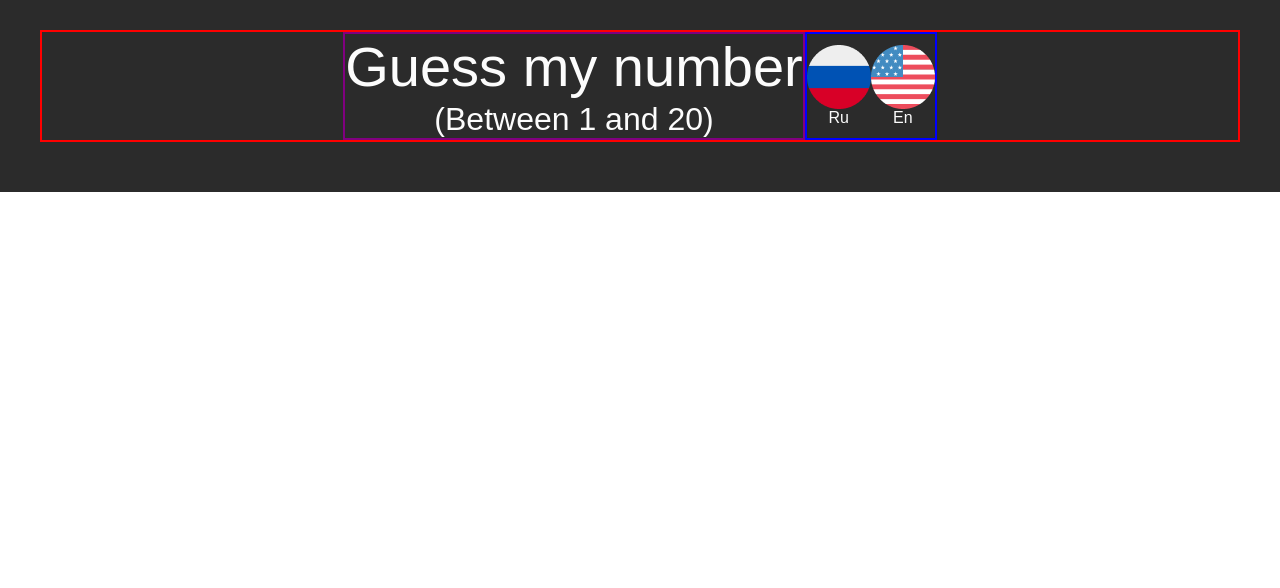
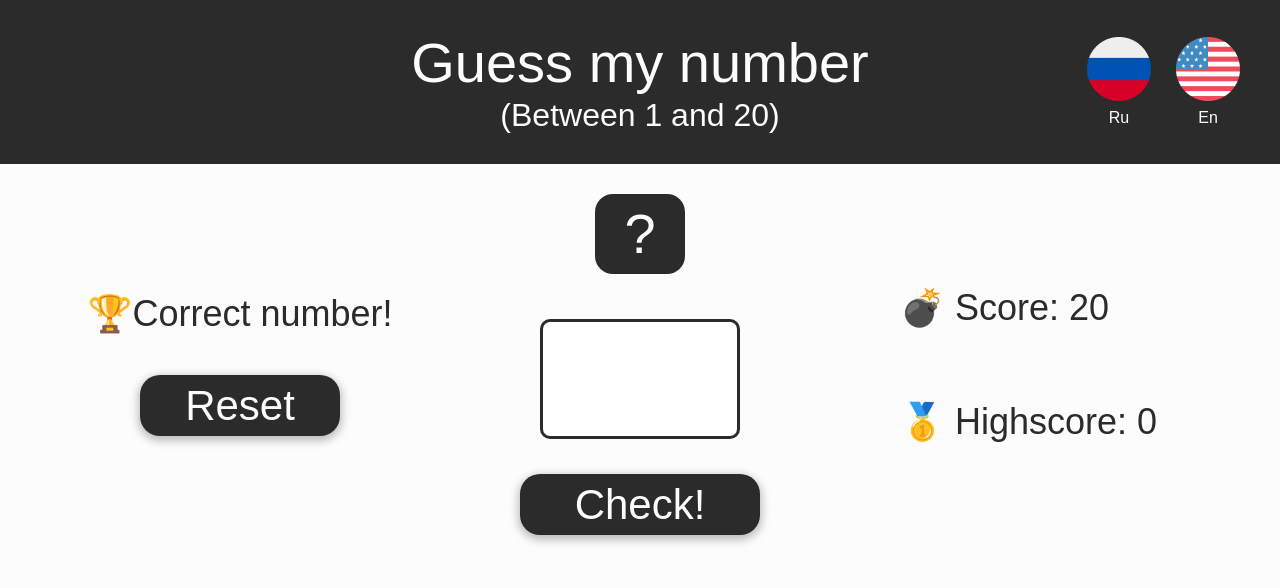
Before and after one commit to alexnik197/Guess-my-number, a plain HTML site: page index.html in a window 1280 px wide. Drawn offline with Linux system fonts and the light colour scheme.

Commit message:
create: HTML structure & style

```diff
--- a/index.html
+++ b/index.html
@@ -11,7 +11,7 @@
 
 <body>
     <header>
-        <div class="container">
+        <div class="container header-container">
             <div class="header">
                 <div class="header-main">
                     <span class="header-main__title">Guess my number</span>
@@ -33,6 +33,30 @@
             <!-- .header -->
         </div>
     </header>
+    <section>
+        <div class="container">
+            <div class="main">
+                <div class="main-message">
+                    <span class="main-message__text font-alt">🏆Correct number! </span>
+                    <button class="main-message__btn-reset">Reset</button>
+                </div>
+                <!-- /.main-message -->
+                <div class="main-check">
+                    <div class="main-check__secret"><span class="main-check__secret-num">?</span></div>
+                    <input type="number" class="main-check__guess">
+                    <button class="main-check__btn">Check!</button>
+                </div>
+                <!-- /.main-check -->
+                <div class="main-score">
+                    <p class="main-score__score font-alt">💣 Score: <span class="main-score__score-num">20</span></p>
+                    <p class="main-score__highscore font-alt">🥇 Highscore: <span class="main-score__highscore-num">0</span></p>
+                </div>
+                <!-- /.main-score -->
+            </div>
+            <!-- .main -->
+        </div>
+        <!-- /.container -->
+    </section>
 </body>
 
 </html>
--- a/sass/_settings.sass
+++ b/sass/_settings.sass
@@ -2,6 +2,7 @@
     box-sizing: border-box
 
 body
+    background-color: $main-white
     font-family: arial
     color: $font-white
     -webkit-font-smoothing: antialiased
--- a/sass/_variables.sass
+++ b/sass/_variables.sass
@@ -1,4 +1,4 @@
 $main-white: #FCFCFC
 $main-black: #2b2b2b
 $font-white: #FCFCFC
-$main-black: #2b2b2b
+$font-black: #2b2b2b
--- a/sass/section/_header.sass
+++ b/sass/section/_header.sass
@@ -4,19 +4,22 @@ header
     background-color: $main-black
     width: 100%
     height: 100%
-
 .header
+    position: relative
     display: flex
     justify-content: center
-    flex-direction: row
+    align-items: center
     width: 1200px
     height: 100%
-    border: 2px solid red
+    &-container
+        margin: 0
+        padding-bottom: 30px
     &-main
-        border: 2px solid purple
+        position: relative
         display: flex
+        justify-self: center
+        justify-content: center
         flex-direction: column
-        justify-content: center
         align-items: center
         &__title
             font-weight: 400
@@ -27,19 +30,26 @@ header
             font-size: 32px
             line-height: 38px
     &-lang
-        border: 2px solid blue
+        position: absolute
+        right: 0
         display: flex
-        flex-direction: row
         justify-content: center
         align-items: center
-        align-content: flex-end
+        flex-direction: row
+        gap: 25px
         &__ru
+            cursor: pointer
             display: flex
             flex-direction: column
             justify-content: center
             align-items: center
+            &-text
+                margin-top: 8px
         &__en
+            cursor: pointer
             display: flex
             flex-direction: column
             justify-content: center
             align-items: center
+            &-text
+                margin-top: 8px
--- /dev/null
+++ b/sass/section/_main.sass
@@ -0,0 +1,74 @@
+section
+    display: flex
+    justify-content: center
+    align-items: center
+.main
+    width: 1200px
+    height: 100%
+    display: grid
+    grid-template-columns: 1fr 1fr 1fr
+    &-message
+        display: flex
+        justify-content: center
+        align-items: center
+        flex-direction: column
+        gap: 40px
+        &__btn-reset
+            width: 200px
+    &-check
+        display: flex
+        justify-content: center
+        align-items: center
+        flex-direction: column
+        &__secret
+            display: flex
+            justify-content: center
+            align-items: center
+            background: $font-black
+            border-radius: 18px
+            width: 90px
+            height: 80px
+            &-num
+                font-weight: 400
+                font-size: 56px
+                line-height: 66px
+        &__guess
+            text-align: center
+            width: 200px
+            height: 120px
+            margin-top: 45px
+            margin-bottom: 35px
+            border: 3px solid $font-black
+            border-radius: 10px
+            font-size: 56px
+            cursor: help
+        &__btn
+    &-score
+        display: flex
+        justify-content: center
+        align-items: flex-start
+        flex-direction: column
+        padding-left: 60px
+
+.font-alt
+    color: $font-black
+    font-weight: 400
+    font-size: 36px
+    line-height: 42px
+
+button
+    cursor: pointer
+    width: 240px
+    height: 61px
+    background: $font-black
+    box-shadow: 0px 3px 8px 2px rgba(0, 0, 0, 0.25)
+    border: 2px solid transparent
+    border-radius: 20px
+    color: $main-white
+    font-weight: 400
+    font-size: 42px
+    line-height: 49px
+    &:hover
+        border: 2px solid #cacaca
+        background: #4F4F4F
+        border-color: $font-black
--- a/sass/style.sass
+++ b/sass/style.sass
@@ -2,3 +2,4 @@
 @import 'variables'
 @import 'settings'
 @import 'section/_header'
+@import 'section/_main'
```
Also changed, not shown: css/style.css.
